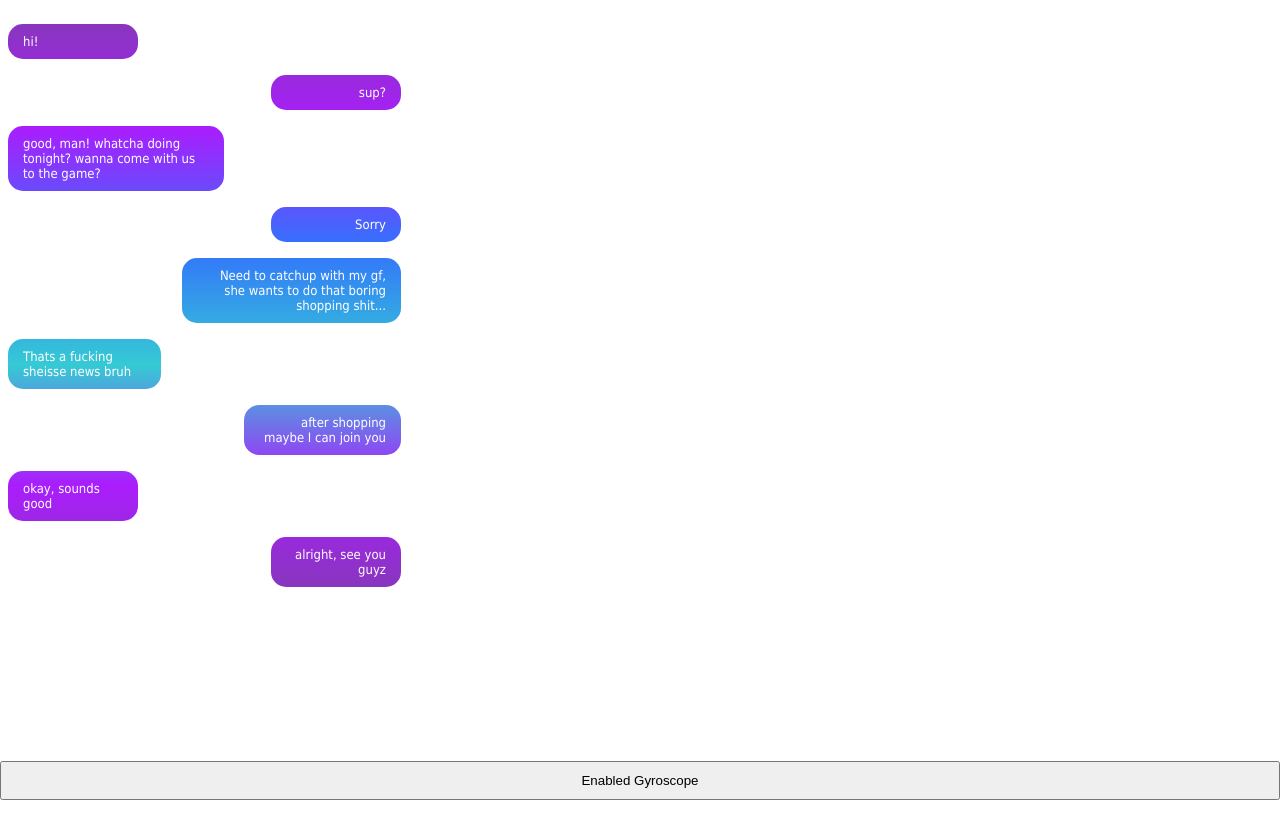
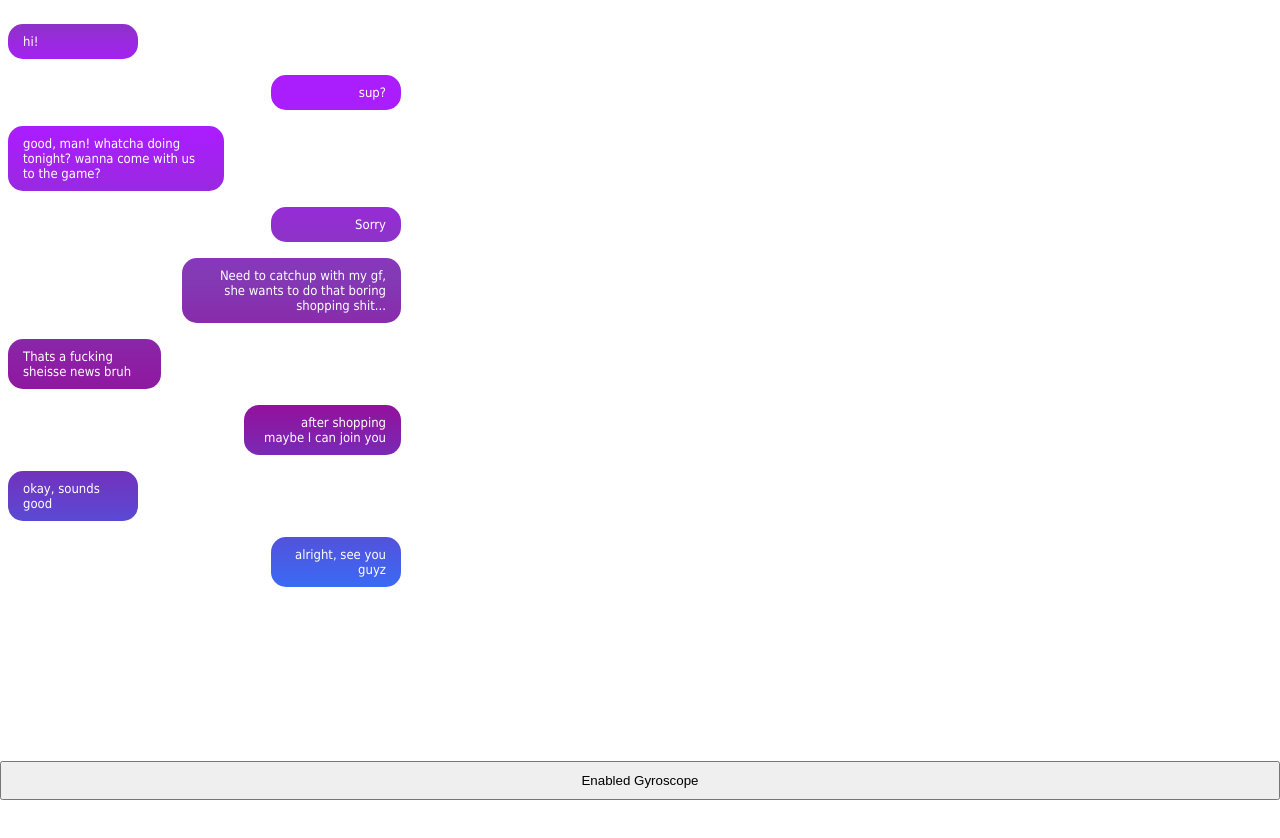
Before and after one commit to gokhanipek/cool-insta-gradient-bg, a React (Vite) app: page / in a window 1280 px wide. Shown: the top 838 px of the page. Built offline with nearby package versions, Linux system fonts and the light colour scheme.

Commit message:
bg position animation fix

```diff
--- a/src/App.css
+++ b/src/App.css
@@ -16,20 +16,12 @@
 .messages {
   overflow-y: auto;
   background-color: #fff;
-  background: linear-gradient(
-    180deg,
-    rgba(131, 58, 180, 1) 0%,
-    rgba(170, 29, 253, 1) 20%,
-    rgba(51, 114, 252, 1) 40%,
-    rgba(53, 202, 212, 1) 60%,
-    rgba(170, 29, 253, 1) 80%,
-    rgba(131, 58, 180, 1) 100%
-  );
+  background: linear-gradient(180deg, rgba(131,58,180,1) 0%, rgba(170,29,253,1) 10%, rgba(170,29,253,1) 21%, rgba(131,58,180,1) 45%, rgba(145,18,157,1) 67%, rgba(51,114,252,1) 100%);
   color: white;
   font-family: tahoma;
   font-weight: 400;
   font-size: 13px;
-  transition: background-position 0.4s ease-in-out;
+  transition: 0.4s ease-in-out;
 }
 
 form {
--- a/src/App.jsx
+++ b/src/App.jsx
@@ -71,7 +71,8 @@
     console.log(Math.sin(gamma), Math.sin(beta), Math.sin(alpha) );
     if (gamma < 90 && gamma > -90) {
       // setGamma(gamma);
-      tiltRef.current.style.backgroundPositionY = (Math.sin(gamma) * 100) + 'px';
+      console.log(tiltRef.current)
+      tiltRef.current.style.backgroundPositionY = (Math.sin(gamma) * 30) + 'px';
     }
   }
 
```
